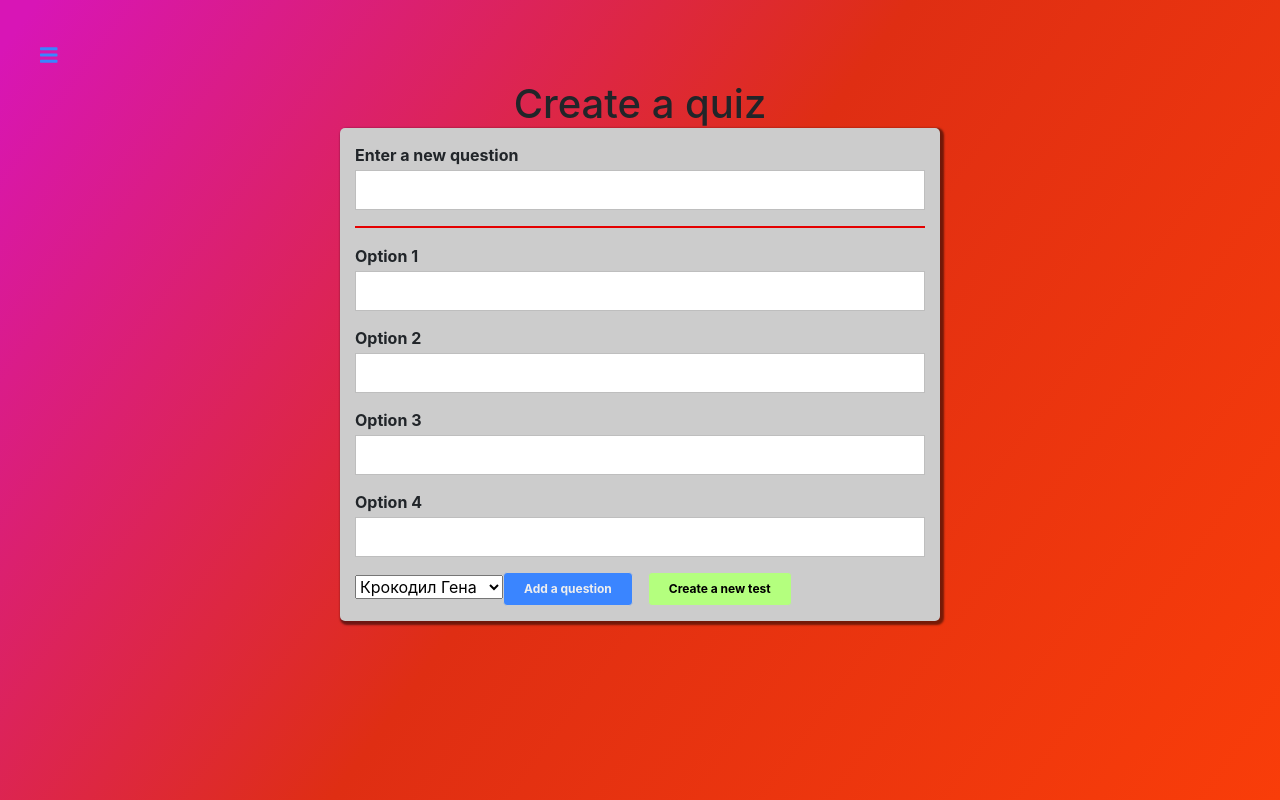
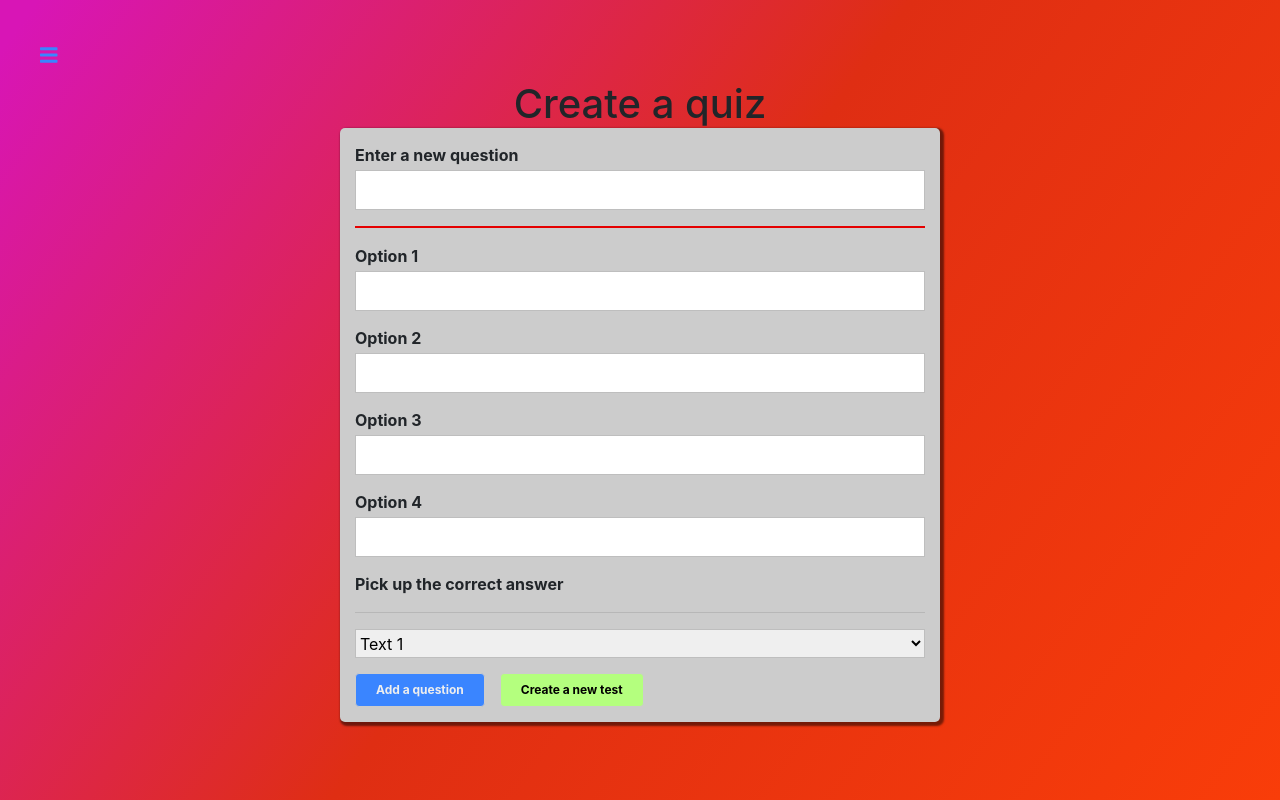
Before and after one commit to Assylzhan91/test-eExam, a React (Create React App) app: page /quiz-creator in a window 1280 px wide. Built offline with nearby package versions, Linux system fonts and the light colour scheme.

Commit message:
part-09  lesson-08

```diff
--- /dev/null
+++ b/src/components/UI/Select/index.js
@@ -0,0 +1,31 @@
+import React from 'react'
+import styles from "./select.module.sass"
+
+const Select = props => {
+  const htmlFor = `${props.label}-${Math.random()}`
+  return (
+    <div className={styles.select}>
+      <label htmlFor={htmlFor}>{props.label}</label>
+      <hr/>
+      <select value={props.value}
+              id={htmlFor}
+              onChange={props.onChange}
+      >
+        {
+          props.options.map((option, idx)=>{
+            return (
+              <option key={idx}
+                      value={option.value}
+
+              >
+                {option.text}
+              </option>
+            )
+          })
+        }
+      </select>
+    </div>
+  )
+}
+
+export default Select
--- /dev/null
+++ b/src/components/UI/Select/select.module.sass
@@ -0,0 +1,16 @@
+.select
+  margin-bottom: 15px
+
+  label
+    margin: 0 0 3px 0
+    font-weight: bold
+    display: block
+
+  select
+    display: block
+    border: 1px solid #bebebe
+    margin: 0 0 5px
+    height: 29px
+    width: 100%
+    outline: none
+    transition: all .3s ease-in-out
--- a/src/containers/QuizCreator/index.js
+++ b/src/containers/QuizCreator/index.js
@@ -3,6 +3,7 @@ import styles from "./quizCreator.module.sass"
 import Button from "../../components/UI/Button";
 import creatControl from "../../form/formFramework";
 import Input from "../../components/UI/Input";
+import Select from "../../components/UI/Select";
 
 
 function createOption(number){
@@ -28,9 +29,11 @@ function creatFormControl(){
     option4: createOption(4)
   }
 }
+
 class QuizCreator extends Component {
   state = {
     quiz: [],
+    rightAnswersId: 1,
     formControls: creatFormControl()
   }
 
@@ -46,8 +49,14 @@ class QuizCreator extends Component {
     console.log('createQuizHandler')
   }
 
-  onchangeHandler = (value, control)=>{
+  onChangeHandler = (value, control)=>{
       console.log(value)
+  }
+
+  onChangeSelectHandler = e =>{
+    this.setState({
+      rightAnswersId: parseInt(e.target.value)
+    })
   }
 
   renderFormControl () {
@@ -63,7 +72,7 @@ class QuizCreator extends Component {
             shouldValidate={!!control.validation}
             touched={control.touched}
             errorMessage={control.errorMessage}
-            onChange={e => this.onchangeHandler(e.target.value, name)}
+            onChange={e => this.onChangeHandler(e.target.value, name)}
           />
           { idx === 0 ? <hr style={{background: '#f00', borderWidth: '2px'}}/> : null}
         </Fragment>
@@ -72,33 +81,30 @@ class QuizCreator extends Component {
   }
 
   render() {
-
+    const select = <Select
+      label='Pick up the correct answer'
+      value={this.state.rightAnswersId}
+      onChange={this.onChangeSelectHandler}
+      options= {[
+        {text: "Text 1", value: 1},
+        {text: "Text 2", value: 2},
+        {text: "Text 3", value: 3},
+        {text: "Text 4", value: 4}
+      ]}
+    />
     return (
       <div className={styles.quizCreator}>
         <h1>Create a quiz</h1>
         <form action="" onSubmit={this.SubmitHandler}>
           { this.renderFormControl()}
 
-          <select name="" id="">
-            <option disabled>Выберите героя</option>
-            <option value="Чебурашка">Чебурашка</option>
-            <option selected value="Крокодил Гена">Крокодил Гена</option>
-            <option value="Шапокляк">Шапокляк</option>
-            <option value="Крыса Лариса">Крыса Лариса</option>
-          </select>
 
-          <Button
-            type="primary"
-            onClick={this.addQuestionHandler}
-          >
-           Add a question
+          {select}
+          <Button type="primary" onClick={this.addQuestionHandler}>
+            Add a question
           </Button>
-
-          <Button
-            type="success"
-            onClick={this.createQuizHandler}
-          >
-           Create a new test
+          <Button type="success" onClick={this.createQuizHandler}>
+            Create a new test
           </Button>
         </form>
       </div>
```
